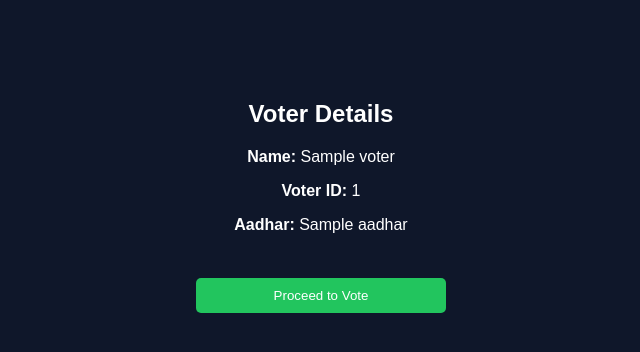
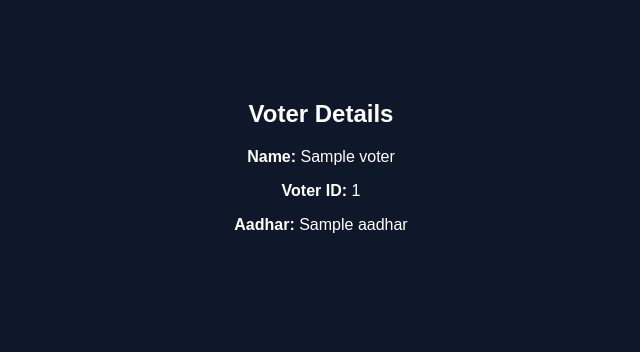
Before and after one commit to gvpavankishore-rgb/Voting-System, a Flask app: template templates/details.html in a window 1280 px wide. Shown: the top 352 px of the page, without its empty margins (319-959 px from the left). Run offline with Flask 3, Linux system fonts and the light colour scheme; the template is opened without the code that fills it: most values are stand-ins (such as "Sample title", 1, 10 or a date in 2020).

Commit message:
Update details.html

```diff
--- a/templates/details.html
+++ b/templates/details.html
@@ -16,7 +16,7 @@
 
     <!-- ✅ Go to Vote Page -->
     <a href="/vote">
-        <button>Proceed to Vote</button>
+        <form action="/vote" method="POST">
     </a>
 </div>
 
```
